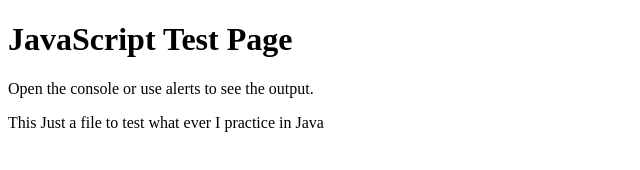
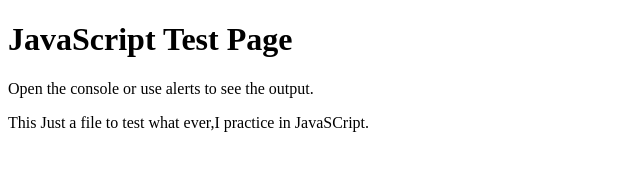
Before and after one commit to imhammadarif/Html-Css-JavaScript, a plain HTML site: page test.html in a window 1280 px wide. Shown: the full height of the page, 0-640 px from the left. Drawn offline with Linux system fonts and the light colour scheme.

Commit message:
This File is just to test whatever I practice in JavaScript.

```diff
--- a/test.html
+++ b/test.html
@@ -8,7 +8,7 @@
 <body>
     <h1>JavaScript Test Page</h1>
     <p>Open the console or use alerts to see the output.</p>
-    <p>This Just a file to test what ever I practice in Java</p>
+    <p>This Just a file to test what ever,I practice in JavaSCript.</p>
     <script src="FactorialCalculator.js"></script>
 </body>
 </html>
```
